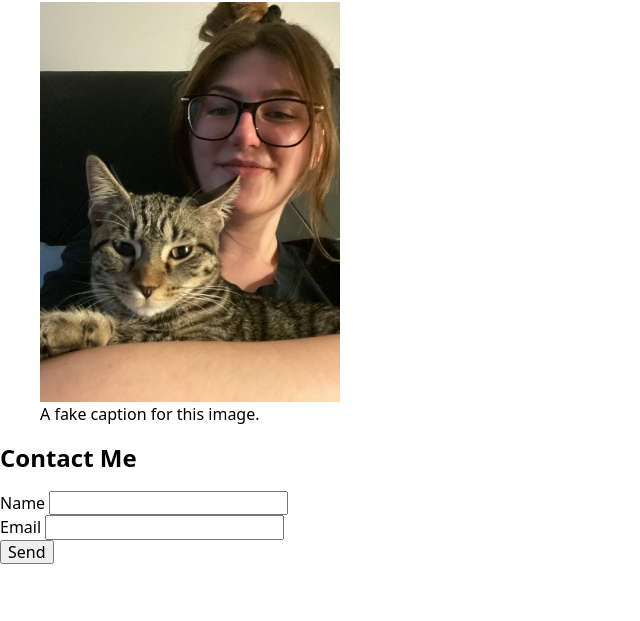
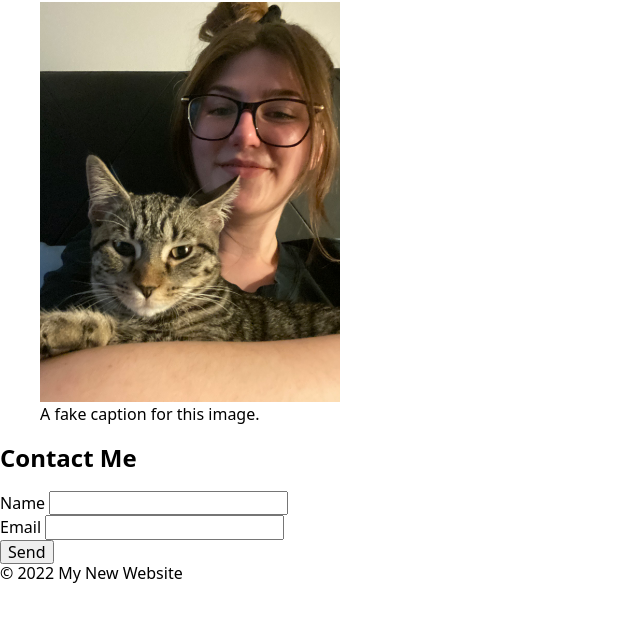
Before and after one commit to EllieWalsch/HTML-practice, a website built with Vite: page index.html in a window 1280 px wide. Shown: the part 149-770 px from the top of the page, without its empty margins (0-640 px from the left). Built offline with nearby package versions, Linux system fonts and the light colour scheme.

Commit message:
Add HTML for footer

```diff
--- a/index.html
+++ b/index.html
@@ -45,5 +45,8 @@
   </form>
  </section>
 </main>
+ <footer>
+   &copy; 2022 My New Website
+ </footer>
 </body>
 </html>
```
